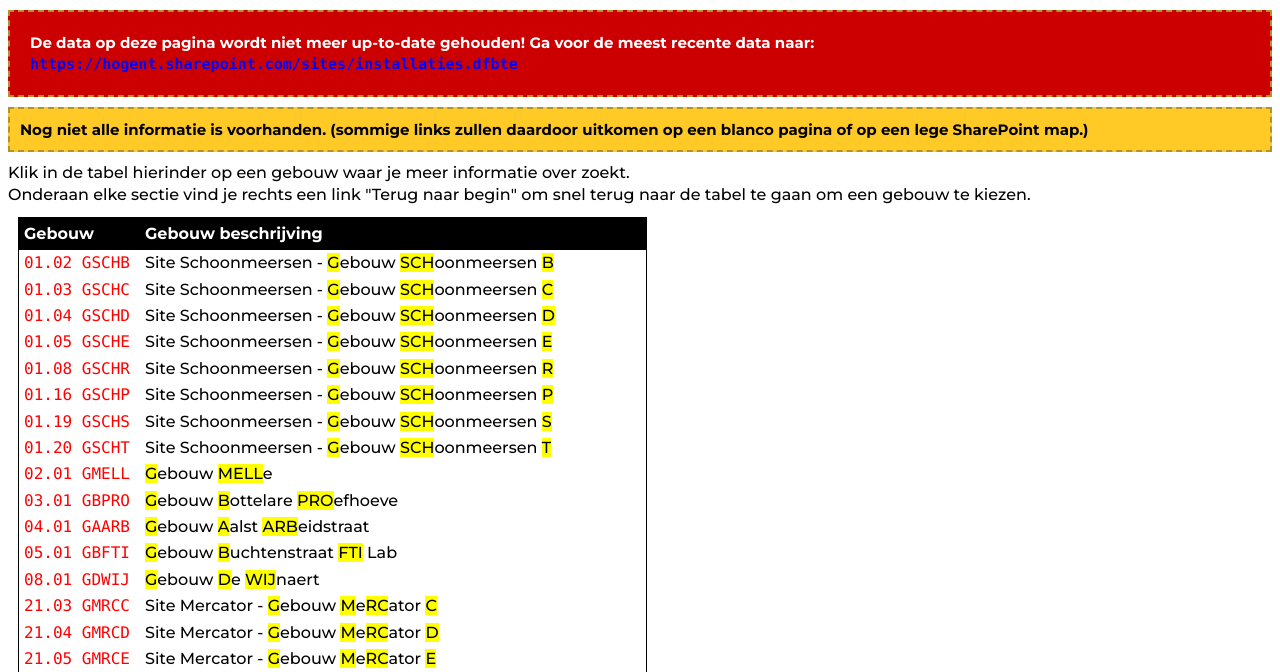
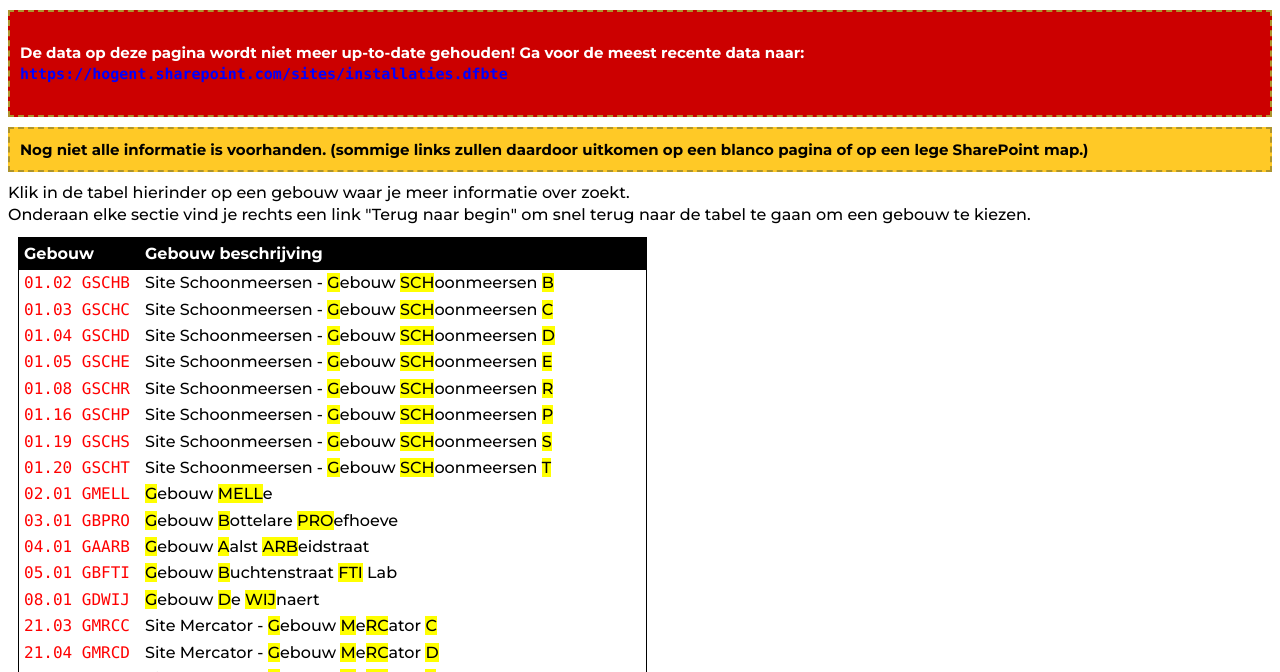
Before and after one commit to eHOGENT/site, a plain HTML site: page index.html in a window 1280 px wide. Shown: the part 123-795 px from the top of the page. Drawn offline with Linux system fonts and the light colour scheme.

Commit message:
Update styles.css

```diff
--- a/styles.css
+++ b/styles.css
@@ -141,7 +141,7 @@ td.list_code {
 }
 
 .message-red {
-	padding: 20px;
+	padding: 30px 10px 30px 10px;
 	margin: 2px 0 10px 0;
 	font-size: 15px;
 	font-weight: bold;
```
